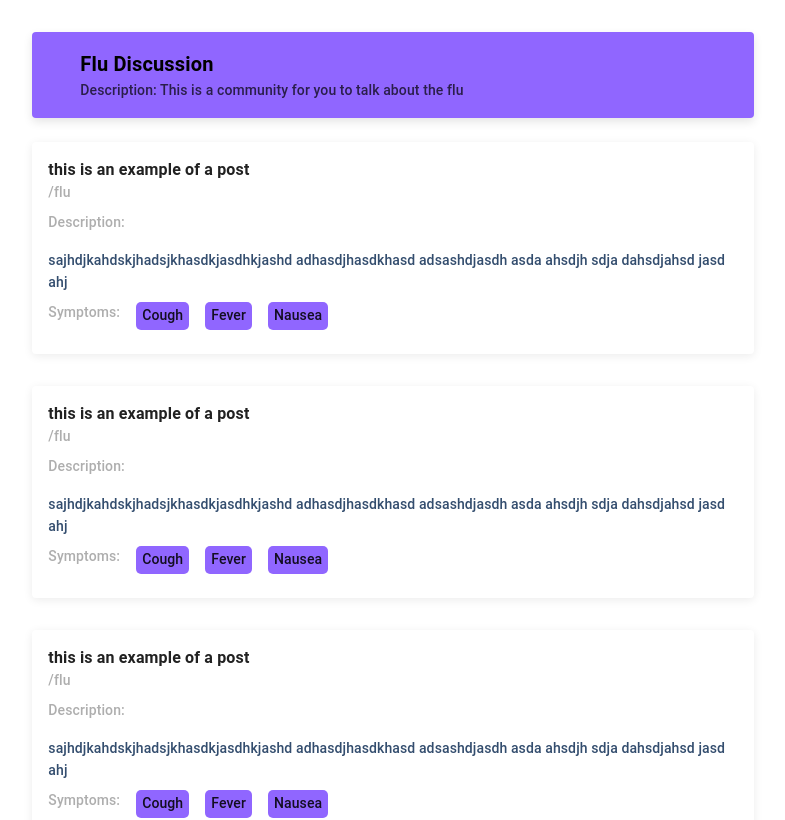
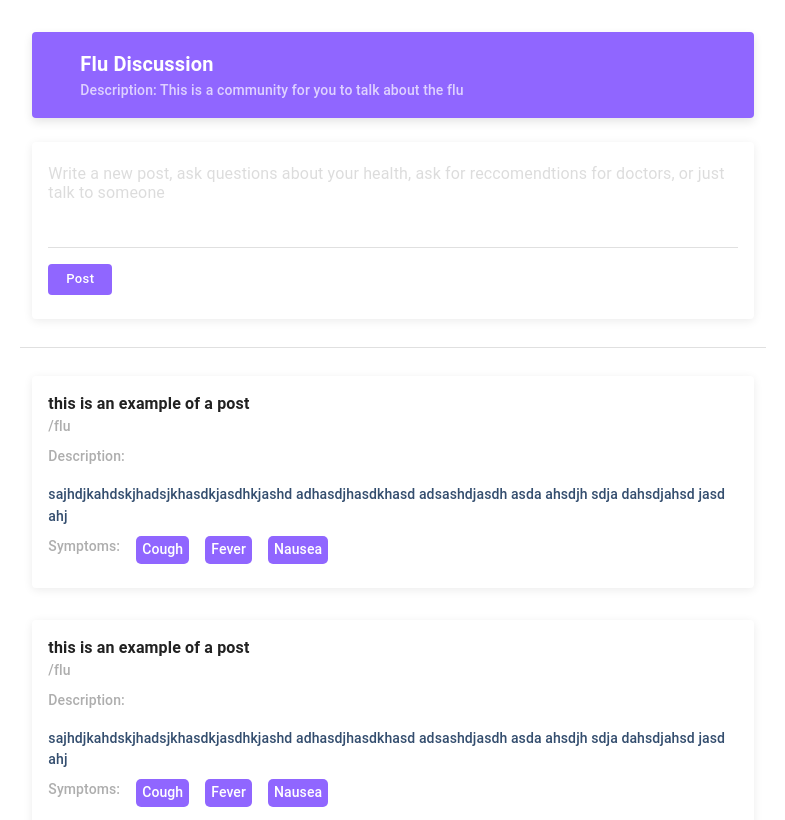
Before and after one commit to yuchenliu15/meddit, a React (Create React App) app in the folder frontend/: page / in a window 1280 px wide. Shown: the top 820 px of the page, without its empty margins (255-1040 px from the left). Built offline with nearby package versions, Linux system fonts and the light colour scheme.

Commit message:
PostCreate component

```diff
--- a/frontend/src/components/CommunityItem.jsx
+++ b/frontend/src/components/CommunityItem.jsx
@@ -17,6 +17,7 @@ const useStyles = makeStyles((theme) => ({
         color: '#334D6E',
     },
     symptoms: {
+        color: '#fff',
         background: '#9066FF',
         padding: '3px 6px 3px 6px',
         borderRadius: '5px',
--- /dev/null
+++ b/frontend/src/components/PostCreate.jsx
@@ -0,0 +1,46 @@
+import React, {useState} from 'react';
+import {Button, Card, Grid, CardContent, makeStyles, Divider, Typography, CheckBox} from '@material-ui/core';
+import InputBase from '@material-ui/core/InputBase';
+
+const useStyles = makeStyles((theme) => ({
+    container: {
+        boxShadow: '0px 2px 10px rgba(0, 0, 0, 0.08)',
+        height: '100%',
+        backgroundColor: '#FFF',
+    },
+    textInput: {
+        color: '#AEAEAE',
+    },
+    submitBtn: {
+        backgroundColor: '#9066FF',
+        color: '#fff',
+        textTransform: 'none',
+        marginTop: '1rem',
+    },
+
+}));
+
+const PostCreate = (props) => {
+    const classes = useStyles();
+
+    return (
+        <Card className = {classes.container}>
+            <CardContent className = {classes.content}>
+                <InputBase
+                    className = {classes.textInput}
+                    multiline
+                    rows = {4}
+                    placeholder="Write a new post, ask questions about your health, ask for reccomendtions for doctors, or just talk to someone"
+                    fullWidth
+                    margin = 'none'
+                    // value = {text}
+                    // onChange = {handleChange}
+                />
+                <Divider />
+                <Button size='small' className = {classes.submitBtn}>Post</Button>
+            </CardContent>
+        </Card>
+    )
+}
+
+export default PostCreate;
--- a/frontend/src/pages/Community.jsx
+++ b/frontend/src/pages/Community.jsx
@@ -1,6 +1,7 @@
 import React, {useState, useEffect} from 'react';
 import CommunityItem from '../components/CommunityItem';
-import {Grid, Typography, makeStyles, Box} from '@material-ui/core';
+import {Grid, Typography, makeStyles, Box, Divider} from '@material-ui/core';
+import PostCreate from '../components/PostCreate';
 
 const useStyles = makeStyles((theme) => ({
     container: {
@@ -16,6 +17,11 @@ const useStyles = makeStyles((theme) => ({
         background: '#9066FF',
         padding: '1rem 3rem',
         borderRadius: '4px',
+        color: '#fff',
+    },
+    Divider: {
+        marginTop: '1rem',
+        marginBottom: '1rem',
     }
 
   }));
@@ -33,6 +39,10 @@ const Community = (props) => {
                             <Typography variant = 'subtitle2' style = {{opacity: '.7'}}>Description: This is a community for you to talk about the flu</Typography>
                         </div>
                     </Grid>
+                    <Grid item>
+                        <PostCreate></PostCreate>
+                    </Grid>
+                    <Divider className = {classes.Divider} />
                     <Grid item><CommunityItem title = "this is an example of a post" community = "/flu" content = "sajhdjkahdskjhadsjkhasdkjasdhkjashd adhasdjhasdkhasd adsashdjasdh asda ahsdjh sdja dahsdjahsd jasd ahj"></CommunityItem> </Grid>
                     <Grid item><CommunityItem title = "this is an example of a post" community = "/flu" content = "sajhdjkahdskjhadsjkhasdkjasdhkjashd adhasdjhasdkhasd adsashdjasdh asda ahsdjh sdja dahsdjahsd jasd ahj"></CommunityItem> </Grid>
                     <Grid item><CommunityItem title = "this is an example of a post" community = "/flu" content = "sajhdjkahdskjhadsjkhasdkjasdhkjashd adhasdjhasdkhasd adsashdjasdh asda ahsdjh sdja dahsdjahsd jasd ahj"></CommunityItem> </Grid>
```
Lines whose indentation alone changed are shown as unchanged.
